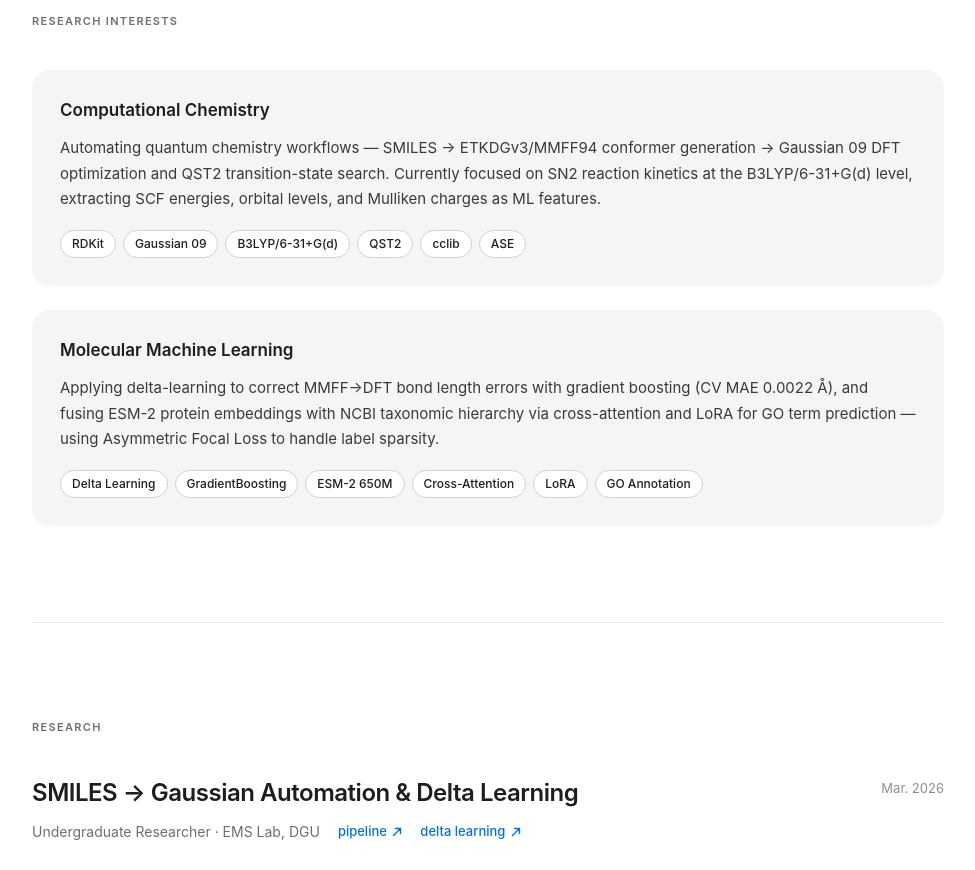
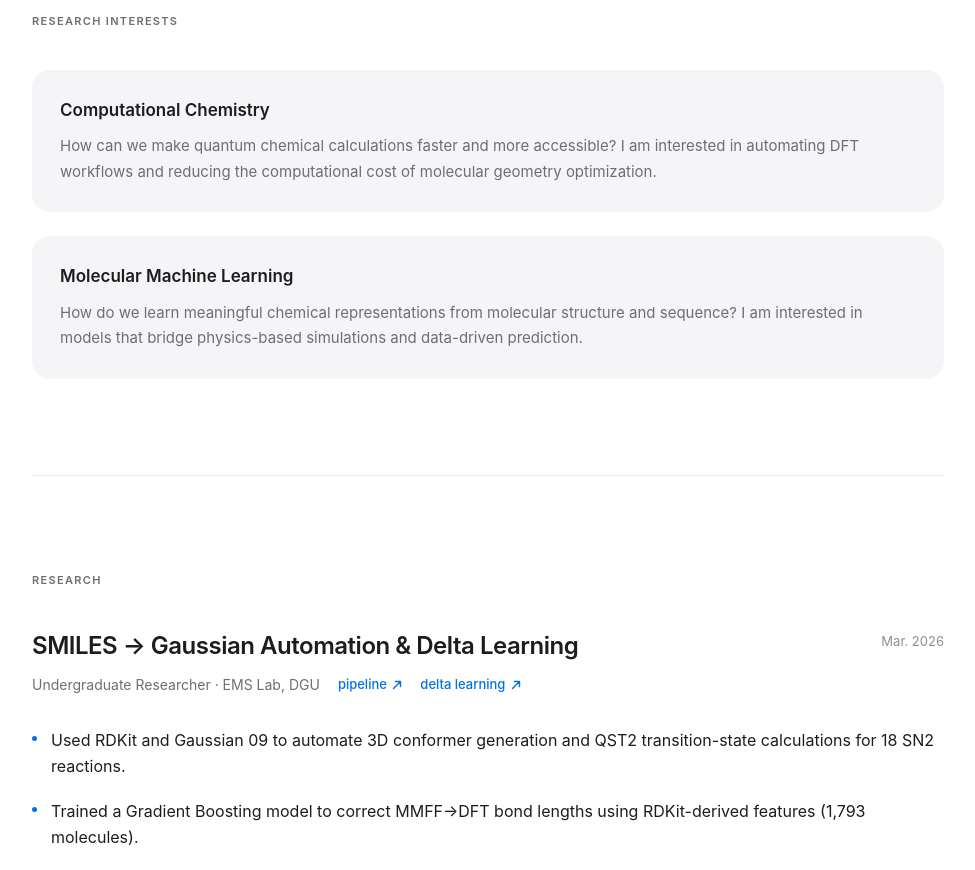
Before and after one commit to Hongjiseung-ROK/portfolio_web, a Next.js app: page / in a window 1280 px wide. Shown: the part 1200-2070 px from the top of the page, without its empty margins (152-1127 px from the left). Built offline with nearby package versions, Linux system fonts and the light colour scheme.

Commit message:
Simplify Research Interests to concise interest statements
Co-Authored-By: Claude Sonnet 4.6 <noreply@anthropic.com>

```diff
--- a/app/page.tsx
+++ b/app/page.tsx
@@ -152,29 +152,19 @@ export default function Home() {
 
           <FadeIn delay={0.06}>
             <div style={{ background: "#f5f5f7", borderRadius: 18, padding: "28px 28px" }}>
-              <h3 style={{ fontSize: 17, fontWeight: 600, color: "#1d1d1f", marginBottom: 12 }}>Computational Chemistry</h3>
-              <p style={{ fontSize: 15, color: "#3a3a3c", lineHeight: 1.7, marginBottom: 18 }}>
-                Automating quantum chemistry workflows — SMILES → ETKDGv3/MMFF94 conformer generation → Gaussian 09 DFT optimization and QST2 transition-state search. Currently focused on SN2 reaction kinetics at the B3LYP/6-31+G(d) level, extracting SCF energies, orbital levels, and Mulliken charges as ML features.
+              <h3 style={{ fontSize: 17, fontWeight: 600, color: "#1d1d1f", marginBottom: 10 }}>Computational Chemistry</h3>
+              <p style={{ fontSize: 15, color: "#6e6e73", lineHeight: 1.7 }}>
+                How can we make quantum chemical calculations faster and more accessible? I am interested in automating DFT workflows and reducing the computational cost of molecular geometry optimization.
               </p>
-              <div style={{ display: "flex", flexWrap: "wrap", gap: 7 }}>
-                {["RDKit", "Gaussian 09", "B3LYP/6-31+G(d)", "QST2", "cclib", "ASE"].map((t) => (
-                  <span key={t} style={{ fontSize: 12, fontWeight: 500, color: "#1d1d1f", background: "#fff", border: "1px solid #d2d2d7", padding: "4px 11px", borderRadius: 9999 }}>{t}</span>
-                ))}
-              </div>
             </div>
           </FadeIn>
 
           <FadeIn delay={0.14}>
             <div style={{ background: "#f5f5f7", borderRadius: 18, padding: "28px 28px" }}>
-              <h3 style={{ fontSize: 17, fontWeight: 600, color: "#1d1d1f", marginBottom: 12 }}>Molecular Machine Learning</h3>
-              <p style={{ fontSize: 15, color: "#3a3a3c", lineHeight: 1.7, marginBottom: 18 }}>
-                Applying delta-learning to correct MMFF→DFT bond length errors with gradient boosting (CV MAE 0.0022 Å), and fusing ESM-2 protein embeddings with NCBI taxonomic hierarchy via cross-attention and LoRA for GO term prediction — using Asymmetric Focal Loss to handle label sparsity.
+              <h3 style={{ fontSize: 17, fontWeight: 600, color: "#1d1d1f", marginBottom: 10 }}>Molecular Machine Learning</h3>
+              <p style={{ fontSize: 15, color: "#6e6e73", lineHeight: 1.7 }}>
+                How do we learn meaningful chemical representations from molecular structure and sequence? I am interested in models that bridge physics-based simulations and data-driven prediction.
               </p>
-              <div style={{ display: "flex", flexWrap: "wrap", gap: 7 }}>
-                {["Delta Learning", "GradientBoosting", "ESM-2 650M", "Cross-Attention", "LoRA", "GO Annotation"].map((t) => (
-                  <span key={t} style={{ fontSize: 12, fontWeight: 500, color: "#1d1d1f", background: "#fff", border: "1px solid #d2d2d7", padding: "4px 11px", borderRadius: 9999 }}>{t}</span>
-                ))}
-              </div>
             </div>
           </FadeIn>
 
```
